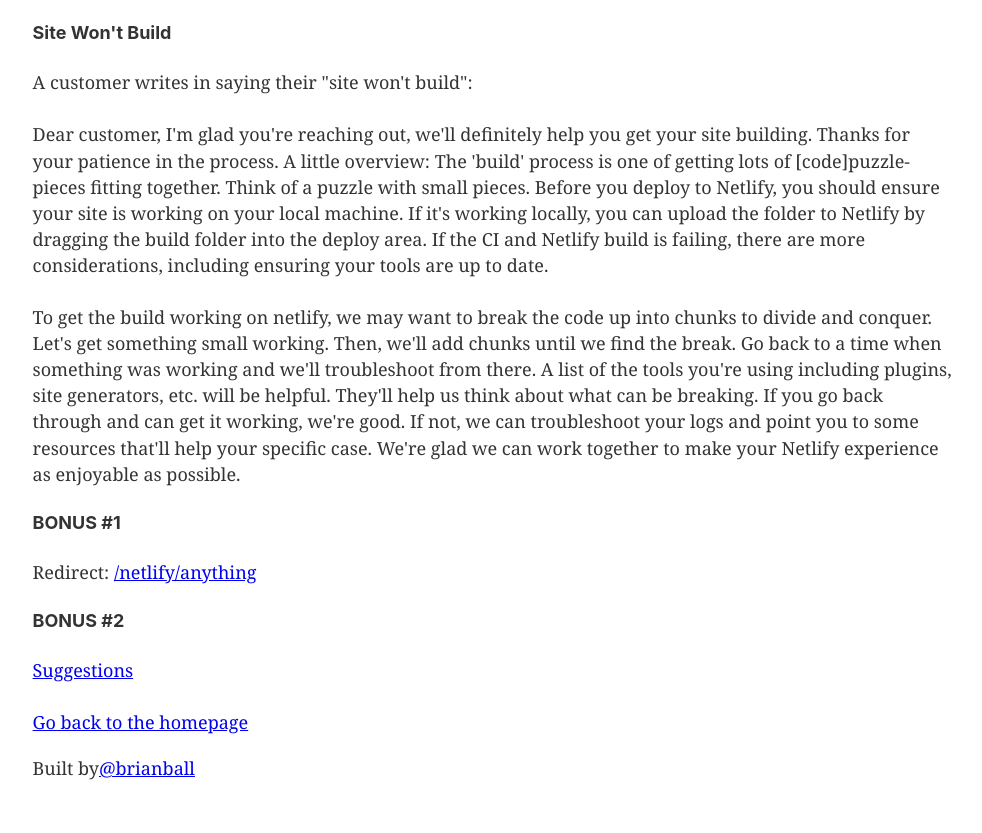
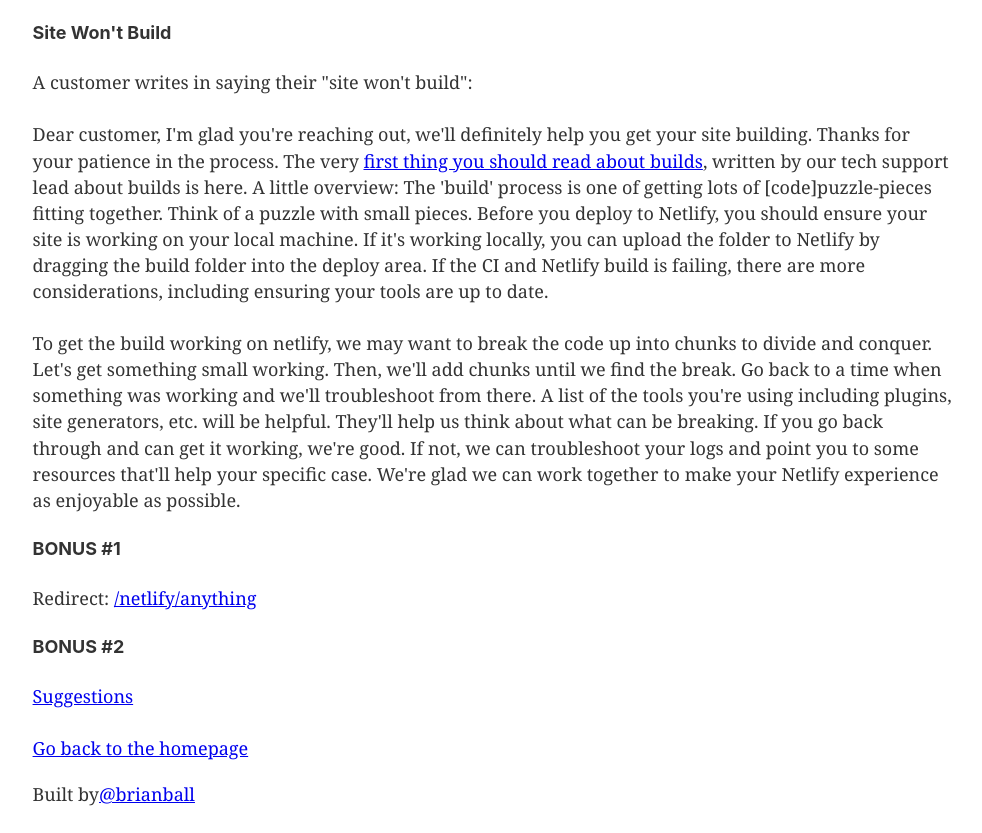
Before and after one commit to ideabrian/nse, a Gatsby site: page /page-2 in a window 1280 px wide. Shown: the part 2900-3733 px from the top of the page, without its empty margins (147-1129 px from the left). Before the commit the page ends 3707 px from the top, so only its background shows below. Built offline with nearby package versions, Linux system fonts and the light colour scheme; Gatsby itself is replaced by a stand-in of ours.

Commit message:
Add ref to how our build bots build sites

```diff
--- a/src/pages/page-2.js
+++ b/src/pages/page-2.js
@@ -192,7 +192,11 @@
     </p>
     <p className="answer">
       Dear customer, I'm glad you're reaching out, we'll definitely help you get
-      your site building. Thanks for your patience in the process. A little
+      your site building. Thanks for your patience in the process. The very{" "}
+      <a href="https://www.netlify.com/blog/2016/10/18/how-our-build-bots-build-sites/">
+        first thing you should read about builds
+      </a>
+      , written by our tech support lead about builds is here. A little
       overview: The 'build' process is one of getting lots of
       [code]puzzle-pieces fitting together. Think of a puzzle with small pieces.
       Before you deploy to Netlify, you should ensure your site is working on
```
